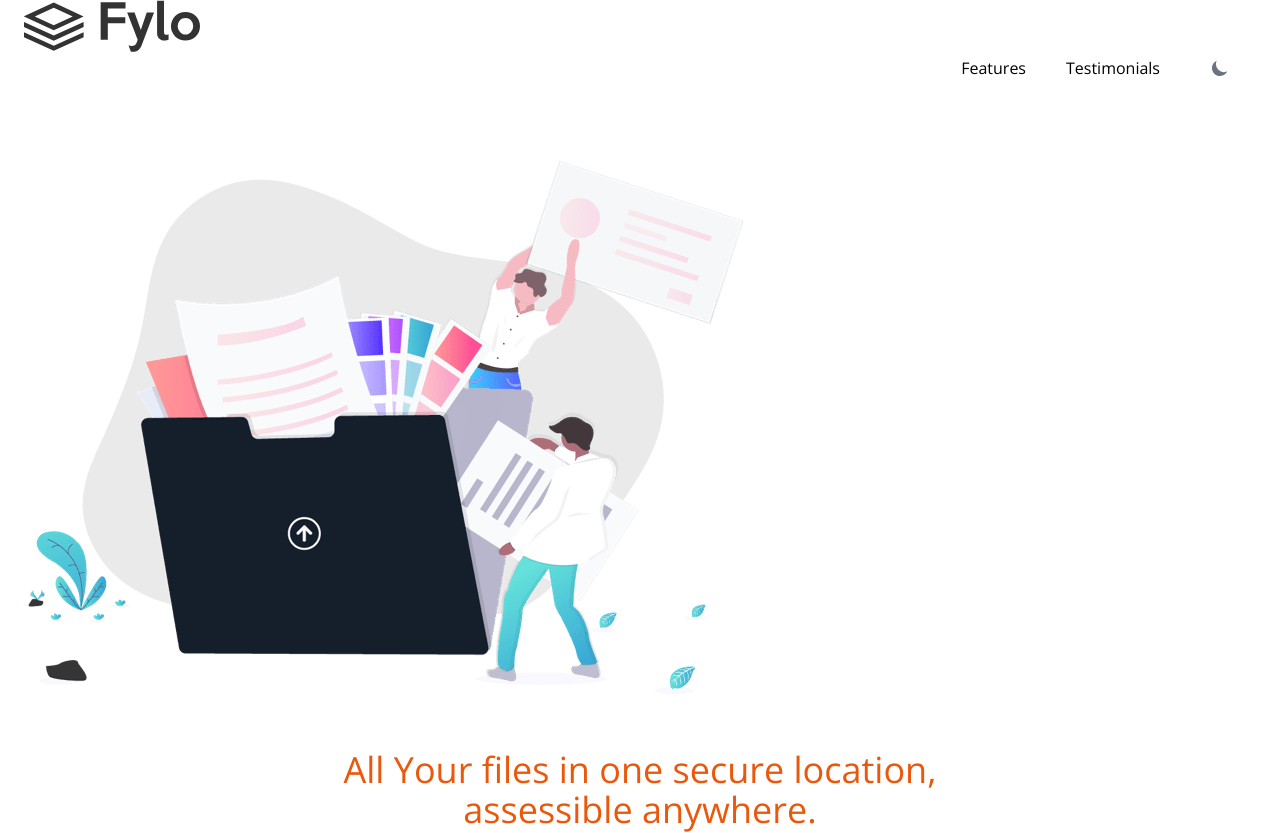
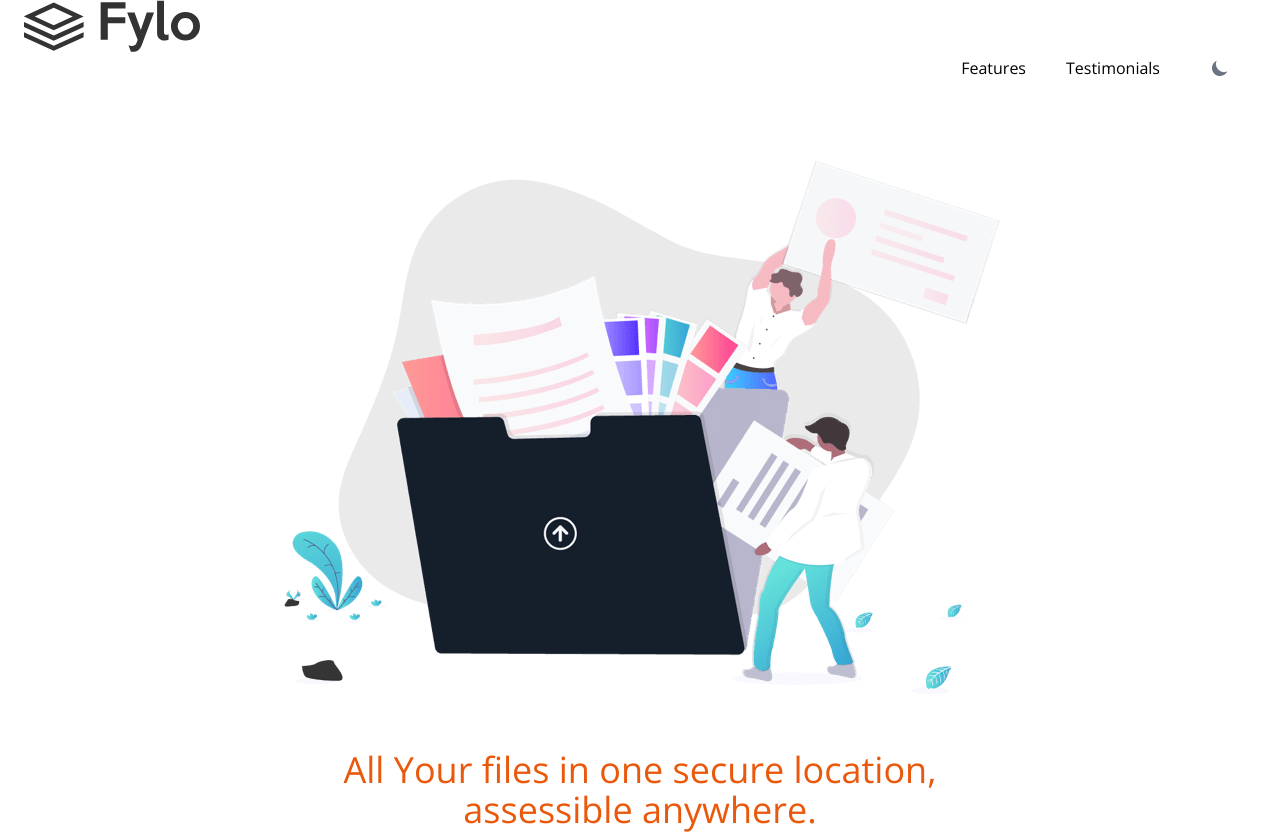
Before and after one commit to Rezthecoder/Tailwind_fylo, a website: page index.html in a window 1280 px wide. Shown: the top 833 px of the page. Drawn offline with nearby package versions, Linux system fonts and the light colour scheme.

Commit message:
image fixed

```diff
--- a/index.html
+++ b/index.html
@@ -78,7 +78,7 @@
     >
       <!-- hero container -->
       <div class="container mx-auto px-6 text-center md:pt-20 pb-52">
-        <img src="images/illustration-intro.png" alt="" />
+        <img src="images/illustration-intro.png" alt=""  class="mx-auto"/>
         <h1
           class="max-w-2xl mx-auto mb-10 text-3xlfont-bold leading-normal mt-14 md:text-4xl text-orange-600 hover:text-accentCyan"
         >
```
